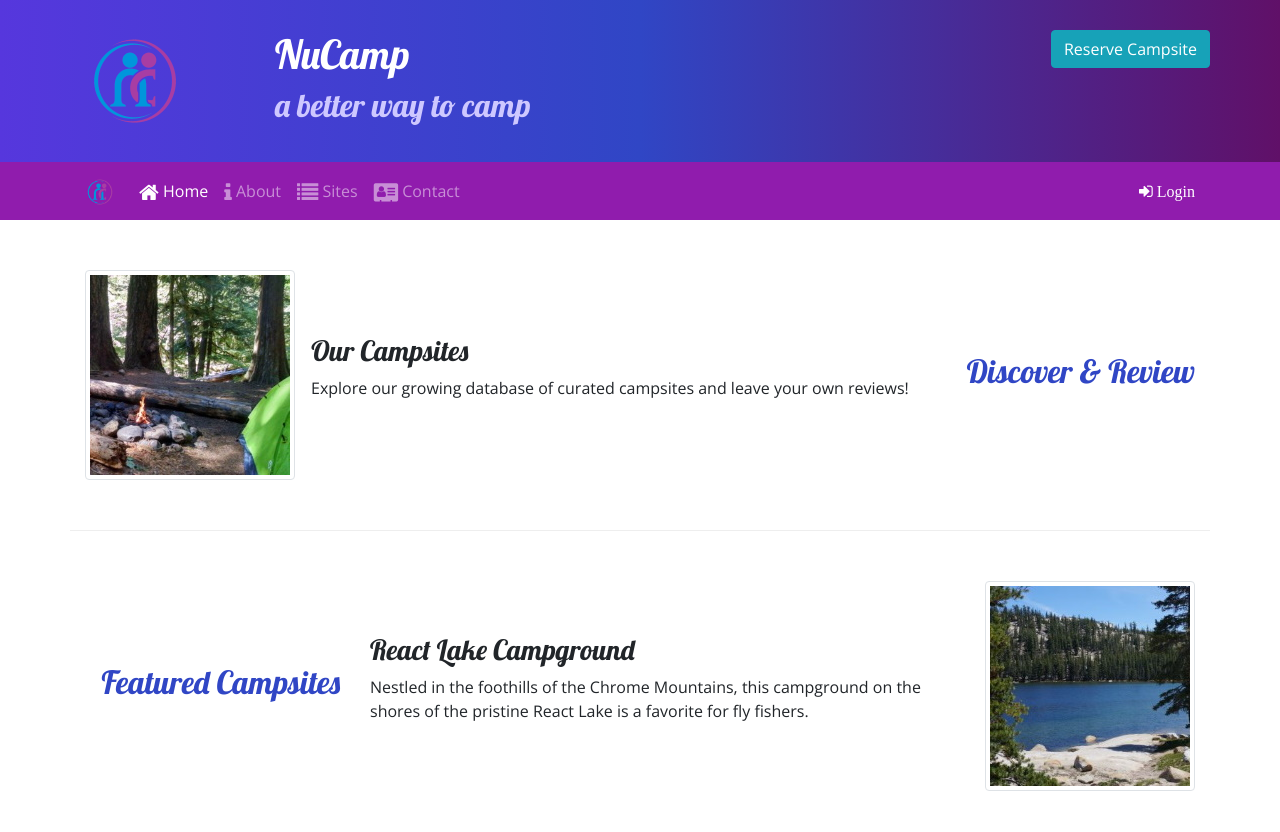
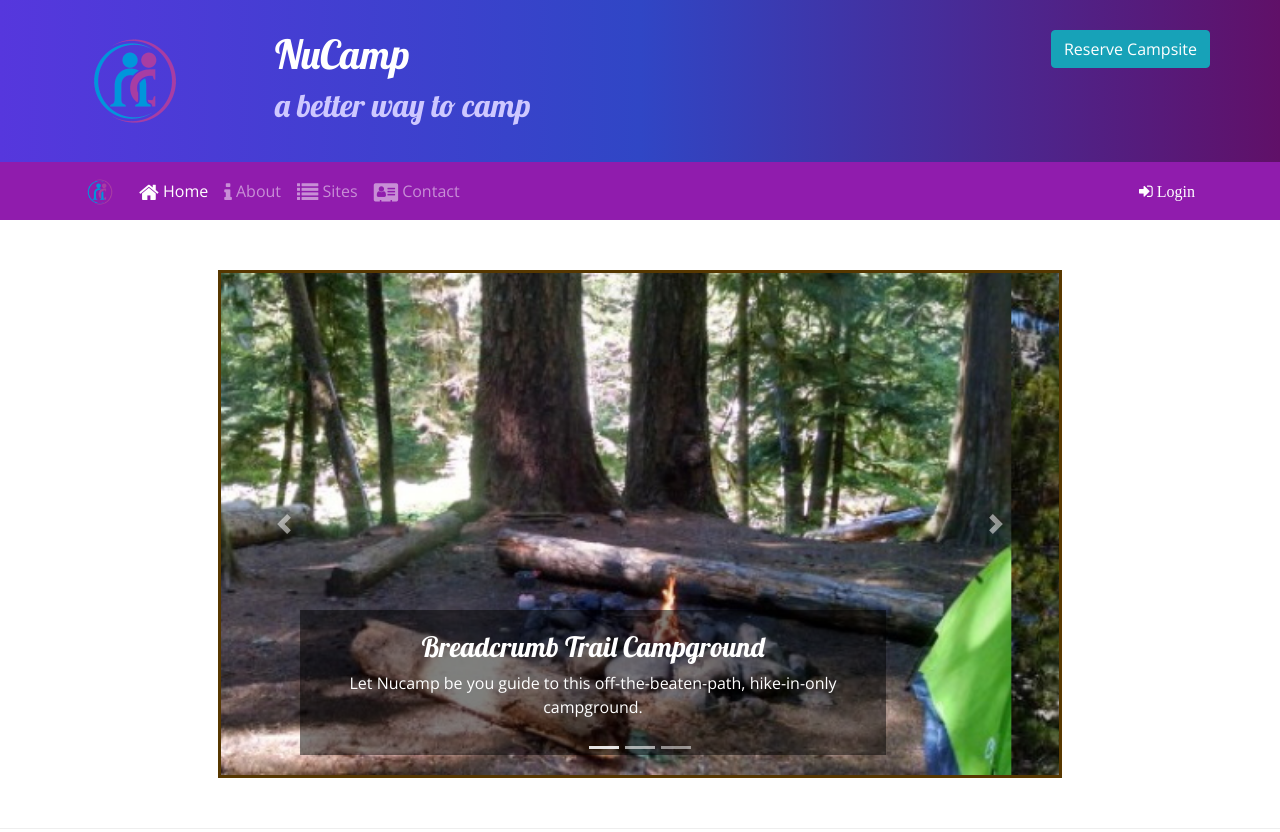
Before and after one commit to tinymordecai/nucampsite, a website: page index.html in a window 1280 px wide. Shown: the top 832 px of the page. Drawn offline with nearby package versions, Linux system fonts and the light colour scheme.

Commit message:
carousel

```diff
--- a/css/styles.css
+++ b/css/styles.css
@@ -37,3 +37,10 @@ a, a:hover{
     color: inherit;
     text-decoration: none;
 }
+
+.carousel-caption {
+    background-color: rgba(0,0,0,0.5);
+}
+.carousel{
+    border: solid #563700
+}
--- a/index.html
+++ b/index.html
@@ -98,6 +98,48 @@
                     </div>
                 </div>
             </div>
+        </div>
+    </div>
+    <div class="row row-content">
+        <div class="col-md-8 mx-auto">
+            <div id="homeCarousel" class="carousel slide" data-ride="carousel">
+                <ol class="carousel-indicators">
+                    <li data-target="#homeCarousel" data-slide-to="0" class="active"></li>
+                    <li data-target="#homeCarousel" data-slide-to="1"></li>
+                    <li data-target="#homeCarousel" data-slide-to="2"></li>
+                </ol>
+                <div class="carousel-inner">
+                    <div class="carousel-item active">
+                        <img class="d-block w-100" src="img/breadcrumb-trail.jpg" alt="Breadcrumb Trail Campground"/>
+                        <div class="carousel-caption">
+                            <h3>Breadcrumb Trail Campground</h3>
+                            <p class="d-none d-sm-block">Let Nucamp be you guide to this off-the-beaten-path, hike-in-only campground.</p>
+                        </div>
+                    </div>
+                    <div class="carousel-item">
+                        <img class="d-block w-100" src="img/react-lake.jpg" alt="React Lake Campground"/>
+                        <div class="carousel-caption">
+                            <h3>React Lake Campground</h3>
+                            <p class="d-none d-sm-block">"Nestled in the foothills of the Chrome Mountains, this campground on the shores of the pristine React Lake is a favorite for fly fishers."</p>
+                        </div>
+                    </div>
+                    <div class="carousel-item">
+                        <img class="d-block w-100" src="img/chrome-river.jpg" alt="Chrome River Campground"/>
+                        <div class="carousel-caption">
+                            <h3>Chrome River Campground</h3>
+                            <p class="d-none d-sm-block">Spend a few sunny days and starry nights beneath a canopy of old-growth firs at this enchanting spot by the Chrome River.</p>
+                        </div>
+                    </div>
+                </div>
+                <a class="carousel-control-prev" href="#homeCarousel" role="button" data-slide="prev">
+                    <span class="carousel-control-prev-icon"></span>
+                    <span class="sr-only">Previous</span>
+                </a>
+                <a class="carousel-control-next" href="#homeCarousel" role="button" data-slide="next">
+                    <span class="carousel-control-next-icon"></span>
+                    <span class="sr-only">Next</span>
+                </a>
+                </div>
         </div>
     </div>
 
```
